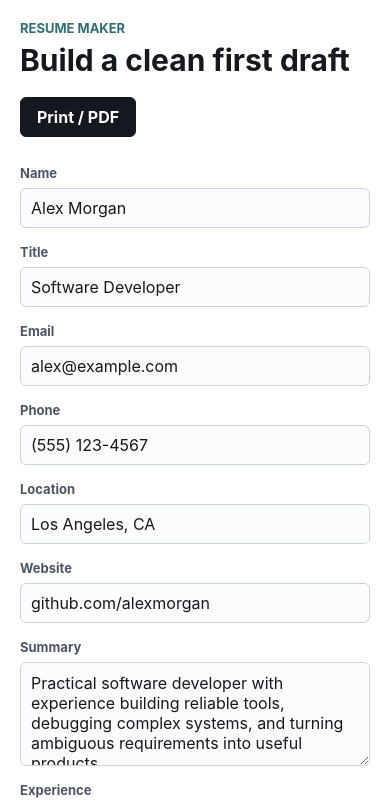
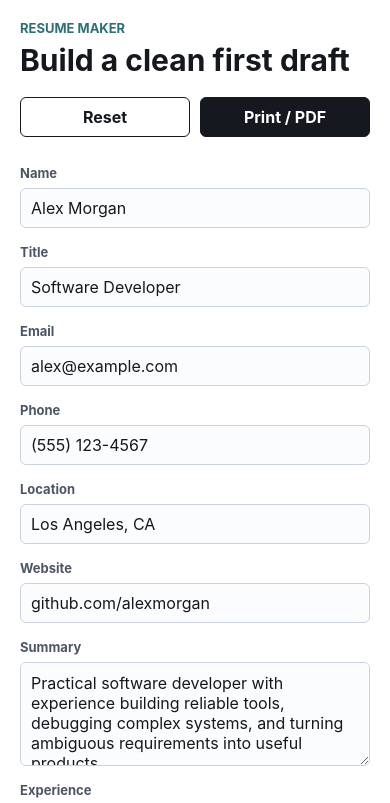
Before and after one commit to AsePlayer/resume-maker, a React (Vite) app: page / in a window 390 px wide. Shown: the top 803 px of the page. Built offline with nearby package versions, Linux system fonts and the light colour scheme.

Commit message:
Add local resume autosave

```diff
--- a/src/app/App.css
+++ b/src/app/App.css
@@ -50,6 +50,23 @@ button {
 button:hover {
   background: #2f6f73;
   border-color: #2f6f73;
+}
+
+.panel-actions {
+  display: flex;
+  gap: 10px;
+}
+
+.secondary-button {
+  min-width: 72px;
+  background: #ffffff;
+  color: #15181f;
+}
+
+.secondary-button:hover {
+  background: #eef1f5;
+  border-color: #2f6f73;
+  color: #2f6f73;
 }
 
 .field-grid {
@@ -194,6 +211,14 @@ textarea:focus {
     flex-direction: column;
   }
 
+  .panel-actions {
+    width: 100%;
+  }
+
+  .panel-actions button {
+    flex: 1;
+  }
+
   .resume-header h2 {
     font-size: 32px;
   }
--- a/src/app/App.tsx
+++ b/src/app/App.tsx
@@ -1,12 +1,11 @@
-import { useState } from 'react'
 import { EditorPanel } from '../components/EditorPanel'
 import { ResumePreview } from '../components/ResumePreview'
-import { initialResume } from '../data/initialResume'
+import { useResumeAutosave } from '../hooks/useResumeAutosave'
 import type { Resume } from '../types/resume'
 import './App.css'
 
 function App() {
-  const [resume, setResume] = useState<Resume>(initialResume)
+  const { resume, setResume, resetResume } = useResumeAutosave()
 
   const updateField = (key: keyof Resume, value: string) => {
     setResume((current) => ({ ...current, [key]: value }))
@@ -18,6 +17,7 @@ function App() {
         resume={resume}
         onFieldChange={updateField}
         onPrint={() => window.print()}
+        onReset={resetResume}
       />
       <ResumePreview resume={resume} />
     </main>
--- a/src/components/EditorPanel.tsx
+++ b/src/components/EditorPanel.tsx
@@ -5,12 +5,14 @@ type EditorPanelProps = {
   resume: Resume
   onFieldChange: (key: keyof Resume, value: string) => void
   onPrint: () => void
+  onReset: () => void
 }
 
 export function EditorPanel({
   resume,
   onFieldChange,
   onPrint,
+  onReset,
 }: EditorPanelProps) {
   return (
     <section className="editor-panel" aria-label="Resume editor">
@@ -19,9 +21,14 @@ export function EditorPanel({
           <p className="eyebrow">Resume Maker</p>
           <h1>Build a clean first draft</h1>
         </div>
-        <button type="button" onClick={onPrint}>
-          Print / PDF
-        </button>
+        <div className="panel-actions">
+          <button type="button" className="secondary-button" onClick={onReset}>
+            Reset
+          </button>
+          <button type="button" onClick={onPrint}>
+            Print / PDF
+          </button>
+        </div>
       </div>
 
       <div className="field-grid">
--- /dev/null
+++ b/src/hooks/useResumeAutosave.ts
@@ -0,0 +1,50 @@
+import { useEffect, useState } from 'react'
+import { initialResume } from '../data/initialResume'
+import type { Resume } from '../types/resume'
+
+const STORAGE_KEY = 'resume-maker.resume'
+const resumeKeys = Object.keys(initialResume) as Array<keyof Resume>
+
+export function useResumeAutosave() {
+  const [resume, setResume] = useState<Resume>(() => loadSavedResume())
+
+  useEffect(() => {
+    localStorage.setItem(STORAGE_KEY, JSON.stringify(resume))
+  }, [resume])
+
+  const resetResume = () => {
+    setResume(initialResume)
+    localStorage.removeItem(STORAGE_KEY)
+  }
+
+  return { resume, setResume, resetResume }
+}
+
+function loadSavedResume(): Resume {
+  const savedResume = localStorage.getItem(STORAGE_KEY)
+
+  if (!savedResume) {
+    return initialResume
+  }
+
+  try {
+    const parsedResume = JSON.parse(savedResume)
+
+    if (isResume(parsedResume)) {
+      return parsedResume
+    }
+  } catch {
+    localStorage.removeItem(STORAGE_KEY)
+  }
+
+  return initialResume
+}
+
+function isResume(value: unknown): value is Resume {
+  if (!value || typeof value !== 'object') {
+    return false
+  }
+
+  const resume = value as Record<keyof Resume, unknown>
+  return resumeKeys.every((key) => typeof resume[key] === 'string')
+}
```
Also changed, not shown: 1 other file (tests, documents, lock files or other folders).
